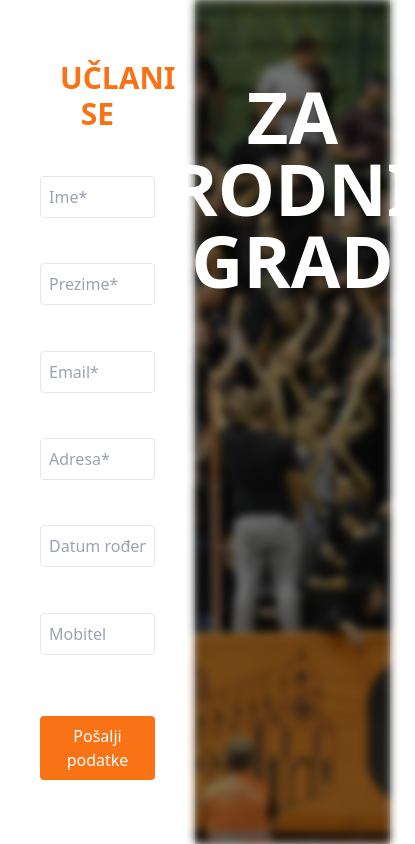
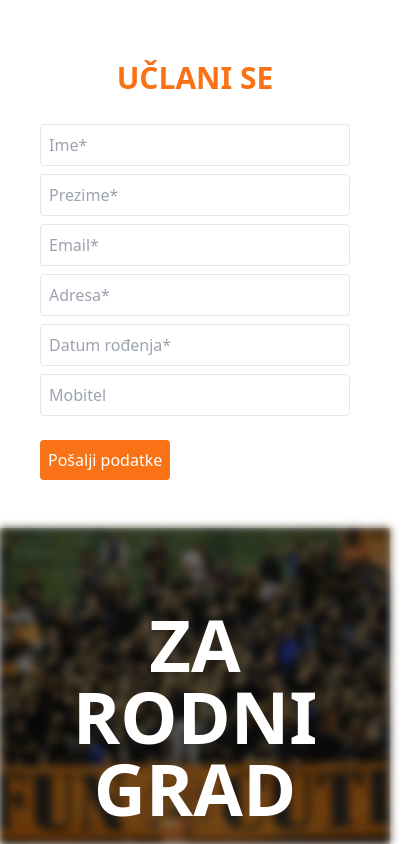
Before and after one commit to franko-govic/membership-app-boilerplate, a React (Vite) app in the folder registration/: page / in a window 390 px wide. Shown: the whole page, 415 px wide, since content can reach past the window. Built offline with nearby package versions, Linux system fonts and the light colour scheme.

Commit message:
Added responsivnes

```diff
--- a/registration/src/App.jsx
+++ b/registration/src/App.jsx
@@ -3,11 +3,11 @@ import RegistrationForm from "./RegistrationForm";
 
 function App() {
   return (
-    <div className="flex w-screen h-screen">
-      <div className="w-1/2 h-full">
+    <div className="flex flex-col w-screen h-screen md:flex-row">
+      <div className="w-full h-full md:w-1/2 ">
         <RegistrationForm />
       </div>
-      <div className="h-full w-1/2">
+      <div className="w-full h-full  md:w-1/2">
         <Graphic />
       </div>
     </div>
--- a/registration/src/RegistrationForm.jsx
+++ b/registration/src/RegistrationForm.jsx
@@ -50,7 +50,7 @@ function RegistrationForm() {
         onSubmit={handleSubmit}
       >
         {({ setFieldValue, values }) => (
-          <Form className="flex-1 w-full flex flex-col justify-between text-left py-6">
+          <Form className="flex-1 w-full flex flex-col  justify-between text-left py-2 gap-2 md:py-10">
             <div className="w-full">
               <Field
                 type="text"
```
